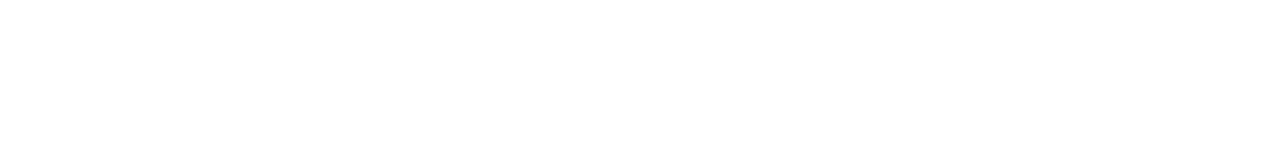
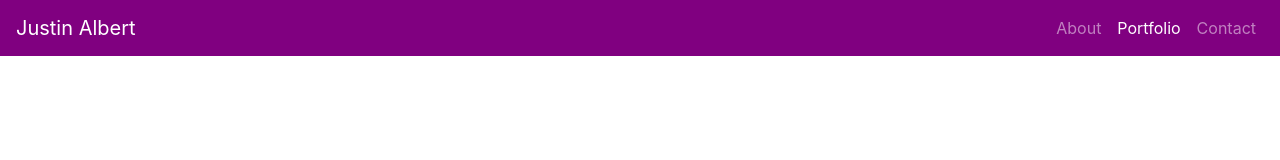
Before and after one commit to jalbert12485/homework-2, a plain HTML site: page portfolio.html in a window 1280 px wide. Drawn offline with nearby package versions, Linux system fonts and the light colour scheme.

Commit message:
added navbars to contact and portfolio pages

```diff
--- a/portfolio.html
+++ b/portfolio.html
@@ -4,10 +4,40 @@
     <meta charset="UTF-8">
     <meta name="viewport" content="width=device-width, initial-scale=1.0">
     <link rel="stylesheet" href="https://maxcdn.bootstrapcdn.com/bootstrap/4.0.0/css/bootstrap.min.css">
+    <script src="https://code.jquery.com/jquery-3.2.1.slim.min.js" integrity="sha384-KJ3o2DKtIkvYIK3UENzmM7KCkRr/rE9/Qpg6aAZGJwFDMVNA/GpGFF93hXpG5KkN" crossorigin="anonymous"></script>
+    <script src="https://cdnjs.cloudflare.com/ajax/libs/popper.js/1.12.9/umd/popper.min.js" integrity="sha384-ApNbgh9B+Y1QKtv3Rn7W3mgPxhU9K/ScQsAP7hUibX39j7fakFPskvXusvfa0b4Q" crossorigin="anonymous"></script>
+    <script src="https://maxcdn.bootstrapcdn.com/bootstrap/4.0.0/js/bootstrap.min.js" integrity="sha384-JZR6Spejh4U02d8jOt6vLEHfe/JQGiRRSQQxSfFWpi1MquVdAyjUar5+76PVCmYl" crossorigin="anonymous"></script>
     <link rel="stylesheet" href="style.css">
     <title>Document</title>
 </head>
 <body>
 
+
+    <nav class="navbar navbar-expand-lg navbar-dark" style="background-color: purple;">
+
+
+        <a class="navbar-brand" href="#">Justin Albert</a>
+        <button class="navbar-toggler" type="button" data-toggle="collapse" data-target="#navbarNav" aria-controls="navbarNav" aria-expanded="false" aria-label="Toggle navigation">
+          <span class="navbar-toggler-icon"></span>
+        </button>
+
+
+
+        <div class="collapse navbar-collapse mr-0" id="navbarNav">
+            <ul class="navbar-nav ml-auto ">
+              <li class="nav-item">
+                <a class="nav-link" href="index.html">About </a>
+              </li>
+              <li class="nav-item">
+                <a class="nav-link active" href="portfolio.html">Portfolio<span class="sr-only">(current)</span></a>
+              </li>
+              <li class="nav-item">
+                <a class="nav-link" href="contact.html">Contact</a>
+              </li>
+            </ul>
+          </div>
+
+      </nav>
+
 </body>
 </html>
```
Also changed, not shown: contact.html (+29 -0 lines).
